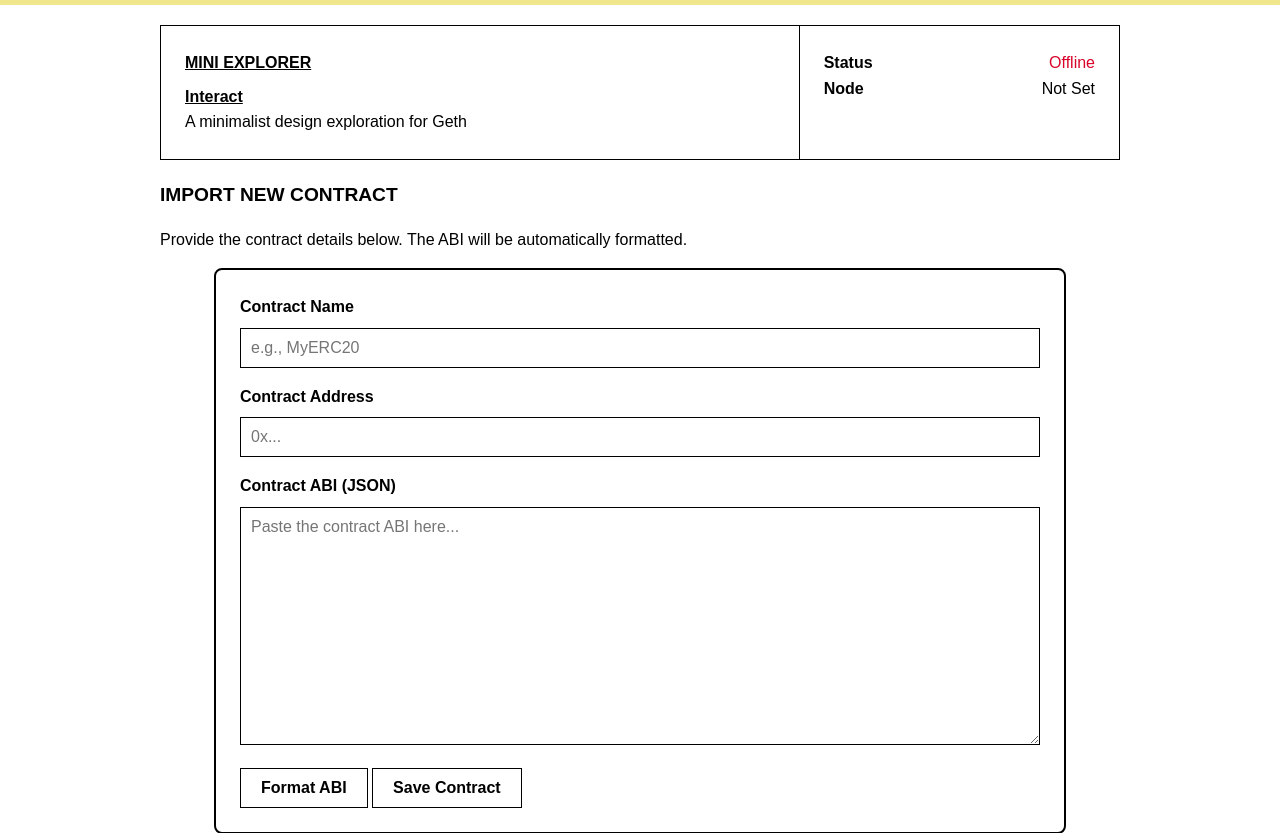
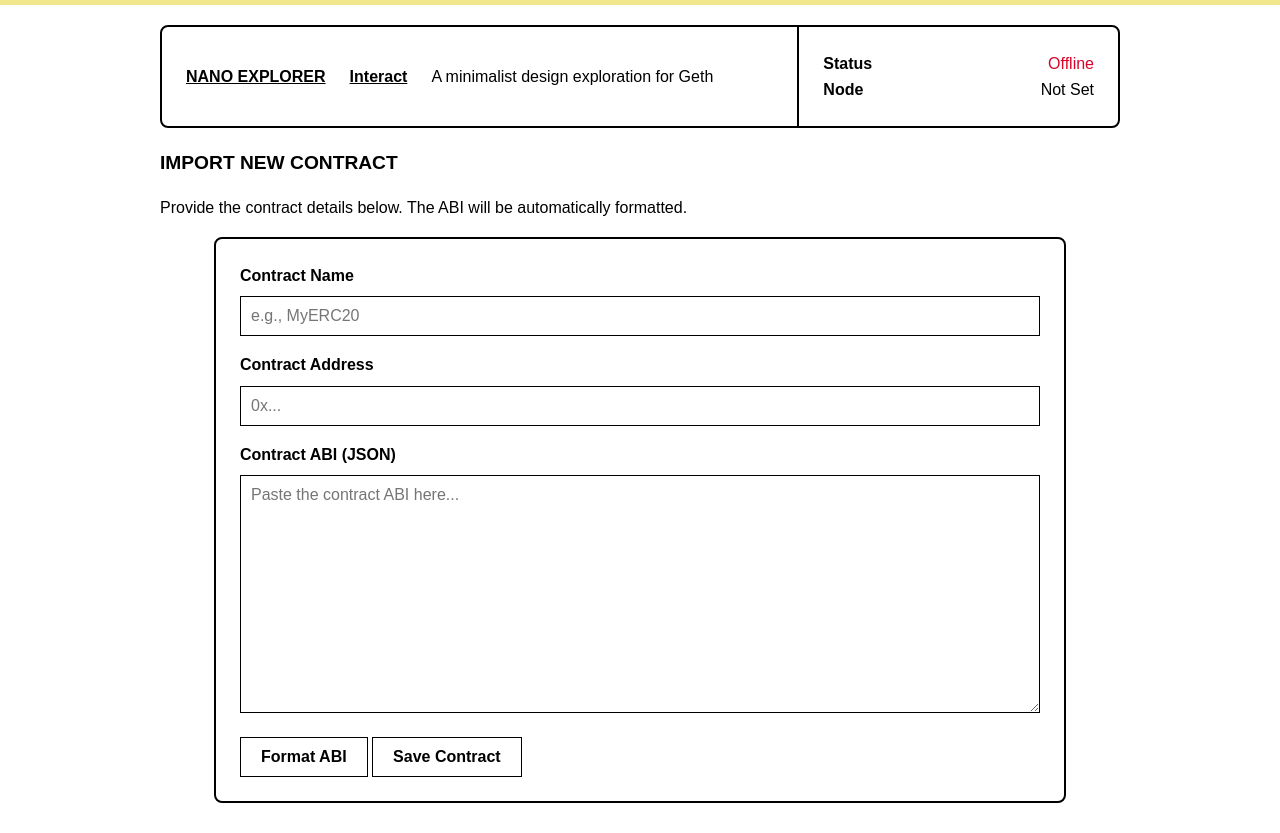
Before and after one commit to smarinrojas/nano_explorer, a Flask app: page /import in a window 1280 px wide. Shown: the top 833 px of the page. Run offline with Flask 3, Linux system fonts and the light colour scheme; some web fonts are replaced.

Commit message:
Update branding to Nano Explorer and improve header UI
Renamed all references from 'Mini Explorer' to 'Nano Explorer' in HTML templates and titles. Enhanced the header UI with improved border styling, border radius, and better alignment in CSS. Updated app.py to inject a safe client_version variable into the template context, handling errors gracefully.

```diff
--- a/app.py
+++ b/app.py
@@ -53,10 +53,18 @@ def utility_processor():
     def to_datetime(timestamp):
         return datetime.fromtimestamp(timestamp)
 
+    client_version = None
+    if w3:
+        try:
+            client_version = w3.client_version
+        except Exception:
+            client_version = "Error fetching version"
+
     # Inject the w3 instance and RPC URL into the template context
     return dict(
         w3=w3,
         rpc_url=RPC_URL,
+        client_version=client_version,
         from_wei=from_wei,
         to_datetime=to_datetime
     )
--- a/static/style.css
+++ b/static/style.css
@@ -35,16 +35,20 @@ header {
 .header-grid {
     display: grid;
     grid-template-columns: 2fr 1fr;
-    border: 1px solid var(--border-color);
+    border: 2px solid var(--border-color);
+    border-radius: 8px;
 }
 
 .header-title {
+    display: flex;
+    align-items: center;
+    gap: 1.5rem;
     padding: 1.5rem;
-    border-right: 1px solid var(--border-color);
+    border-right: 2px solid var(--border-color);
 }
 
 .header-title h1 {
-    margin: 0 0 0.5rem 0;
+    margin: 0;
     font-size: 1rem;
     font-weight: bold;
 }
--- a/templates/base.html
+++ b/templates/base.html
@@ -3,7 +3,7 @@
 <head>
     <meta charset="UTF-8">
     <meta name="viewport" content="width=device-width, initial-scale=1.0">
-    <title>{% block title %}Mini Explorer{% endblock %}</title>
+    <title>{% block title %}Nano Explorer{% endblock %}</title>
     <link rel="stylesheet" href="{{ url_for('static', filename='style.css') }}">
     <link rel="preconnect" href="https://fonts.googleapis.com">
     <link rel="preconnect" href="https://fonts.gstatic.com" crossorigin>
@@ -15,7 +15,7 @@
         <header>
             <div class="header-grid">
                 <div class="header-title">
-                    <h1><a href="{{ url_for('index') }}">MINI EXPLORER</a></h1>
+                    <h1><a href="{{ url_for('index') }}">NANO EXPLORER</a></h1>
                     <nav>
                         <a href="{{ url_for('interact') }}">Interact</a>
                     </nav>
--- a/templates/index.html
+++ b/templates/index.html
@@ -1,6 +1,6 @@
 {% extends "base.html" %}
 
-{% block title %}Dashboard - Mini Explorer{% endblock %}
+{% block title %}Dashboard - Nano Explorer{% endblock %}
 
 
 
@@ -18,7 +18,7 @@
         <table class="details-table">
             <tr>
                 <td><strong>Client Version</strong></td>
-                <td class="breakable">{{ w3.clientVersion }}</td>
+                <td class="breakable">{{ w3.client_version }}</td>
             </tr>
             <tr>
                 <td><strong>Chain ID</strong></td>
```
